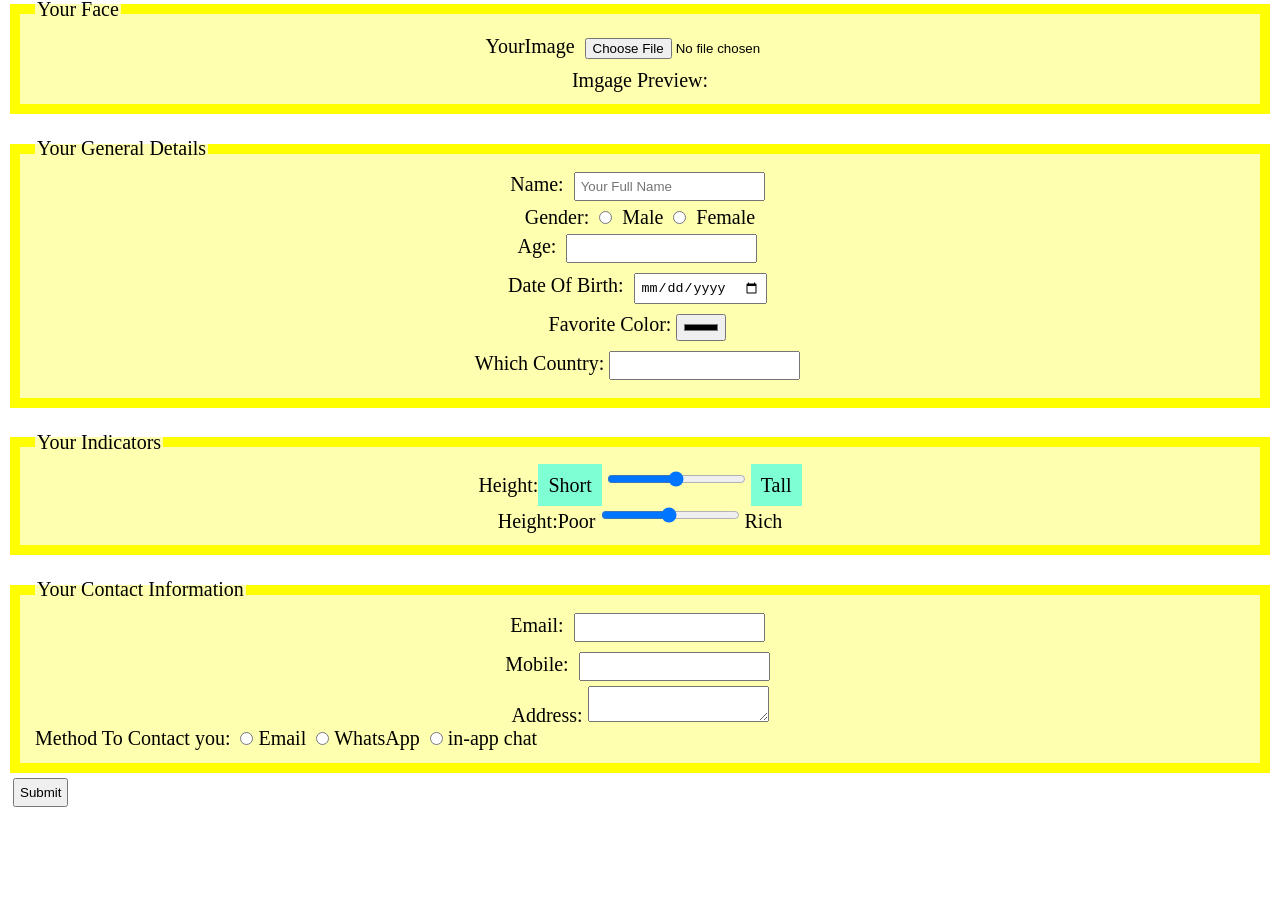
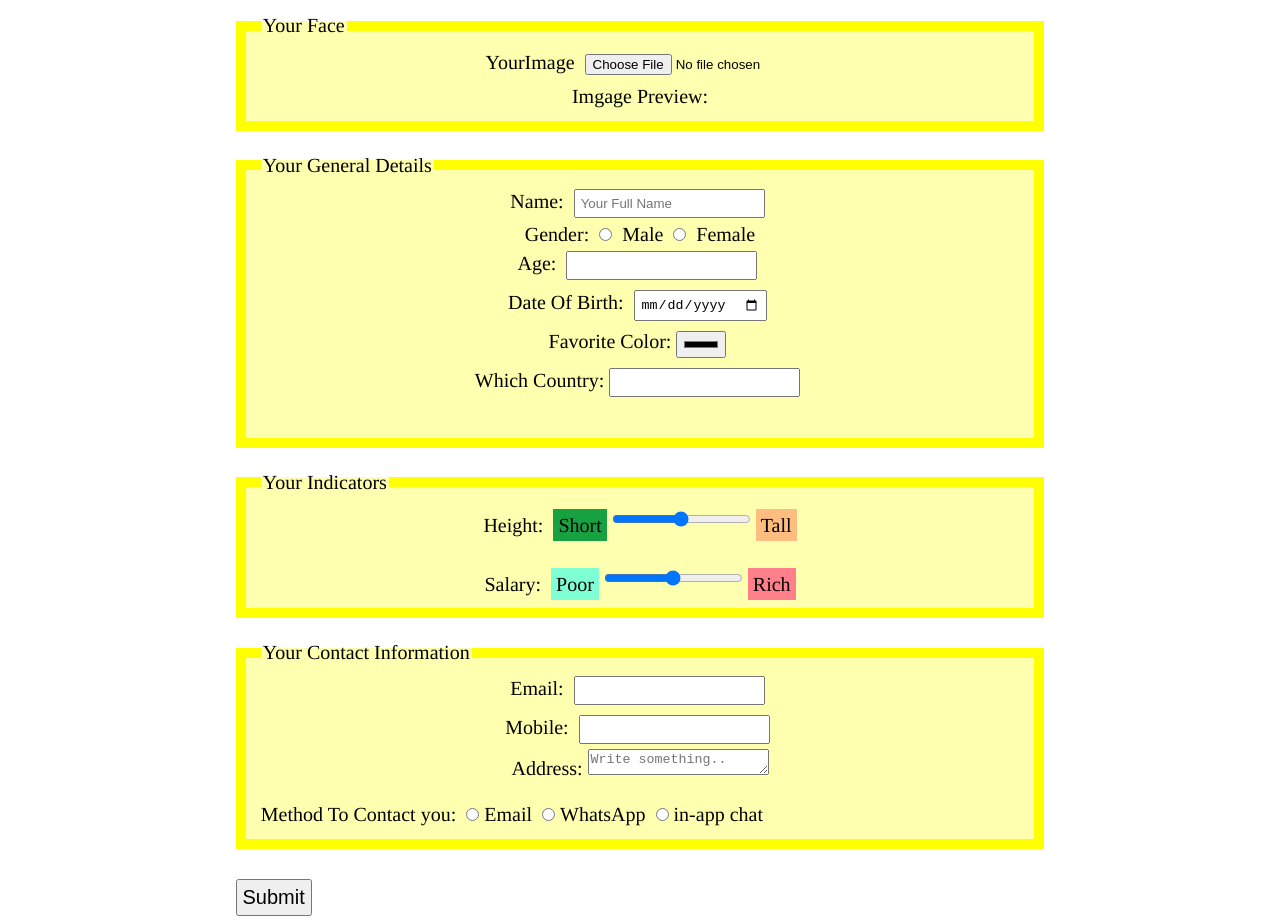
Before and after one commit to JorgeTheCreator/form-for-itlize, a plain HTML site: page index.html in a window 1280 px wide. Shown: the part 103-1027 px from the top of the page. Before the commit the page ends 923 px from the top, so only its background shows below. Drawn offline with Linux system fonts and the light colour scheme; files that its build step writes are made by us from their sources.

```diff
--- a/css/style.css
+++ b/css/style.css
@@ -1,22 +1,65 @@
 html {
   box-sizing: border-box;
   font-size: 20px;
-  font-family: 'Times New Roman', Times, serif;
+  font-family: Times, serif;
 }
 
 fieldset {
   border: 10px solid yellow;
   background-color: #ffff004f;
+  height: 40%;
+  width: 60%;
+  margin: auto;
 }
 
 input {
   margin: 5px;
   padding: 5px;
 }
+
 .center {
   text-align: center;
 }
+/* ==============================================Color for height and salary========================== */
+#tall {
+  padding: 5px;
+  background-color: rgb(255, 189, 127);
+}
 #short {
-  padding: 10px;
+  padding: 5px;
+  background-color: rgb(23, 161, 64);
+  margin-left: 10px;
+}
+#poor {
+  margin-top: 15%;
+  padding: 5px;
   background-color: aquamarine;
+  margin-left: 10px;
 }
+#rich {
+  margin-top: 15%;
+  padding: 5px;
+  background-color: rgb(255, 127, 138);
+}
+/* =====================================end of color height and salary======================================== */
+h1 {
+  margin-left: 18%;
+  font-size: 30px;
+  margin-top: 5%;
+}
+button {
+  margin-left: 18%;
+  margin-top: 30px;
+  padding: 5px;
+  font-size: 20px;
+}
+button:hover {
+  cursor: pointer;
+  box-shadow: 0 4px 8px 0 rgba(0, 0, 0, 0.2), 0 6px 20px 0 rgba(0, 0, 0, 0.836);
+}
+
+/* ====================================================PSEUDO SELECTOR ELEMENT=============FIELD SET=========== */
+label:hover {
+  font-size: 30px;
+  font-weight: bold;
+}
--- a/index.html
+++ b/index.html
@@ -6,7 +6,7 @@
     <meta name="viewport" content="width=device-width, initial-scale=1.0">
     <meta http-equiv="X-UA-Compatible" content="ie=edge">
     <title>Document</title>
-    <link rel="stylesheet" href="style.css">
+    <link rel="stylesheet" href="css/style.css">
 </head>
 
 <body>
@@ -32,34 +32,39 @@
                 <input type="radio" name="gender" value="female"> Female<br>
                 <label for="Age">Age:</label> <input type="text"><br>
                 <label for="birth">Date Of Birth:</label> <input type="date" name="bday"><br>
-                <label for="color">Favorite Color:</label><input type="color" name="bday"><br>
-                <label for="country">Which Country:</label><input type="text"><br>
-                <div>
+                <label for="color">Favorite Color:</label><input type="color" name="color"><br>
+                <label for="country">Which Country:<input type="country" name="bday"><br>
+                    <br>
+                    <div>
         </fieldset>
         <br>
         <fieldset>
             <legend>Your Indicators</legend>
             <div class="center">
-                <label for="country">Height:<span id="short">Short</span><input type="range" min="1" max="100" value="50"><span
-                        id="short">Tall</span><br>
-                    <label for="country">Height:<span>Poor</span><input type="range" min="1" max="100" value="50"><span
-                            id="rich">Rich</span><br>
-                        <div>
+                <label for="country">Height:</label><span id="short">Short</span><input type="range" min="1" max="100"
+                    value="50"><span id="tall">Tall</span><br>
+                <br>
+                <label for="country">Salary:</label><span id='poor'>Poor</span><input type="range" min="1" max="100"
+                    value="50"><span id="rich">Rich</span><br>
+                <div>
         </fieldset>
         <br>
         <fieldset>
             <legend>Your Contact Information</legend>
             <div class="center">
-                <label for="country">Email:</label> <input type="text"><br>
-                <label for="country">Mobile:</label> <input type="text"><br>
+                <label for="Email">Email:</label> <input type="text"><br>
+                <label for="Mobile">Mobile:</label> <input type="text"><br>
 
-                <label for="country">Address:</label> <textarea></textarea><br>
+                <label for="country">Address:</label> <textarea id="Address" name="subject" placeholder="Write something.."
+                    style="height:20px"></textarea>
+                <br>
             </div>
-            <label for="country">Method To Contact you:</label> <input type="radio" name="email">Email <input type="radio"
+            <br>
+            <label for="contact">Method To Contact you:</label> <input type="radio" name="email">Email <input type="radio"
                 name="email">WhatsApp
             <input type="radio" name="email">in-app chat
         </fieldset>
-        <input type="submit" value="Submit">
+        <button type="submit" value="Submit">Submit</button>
     </form>
 
 </body>
```
